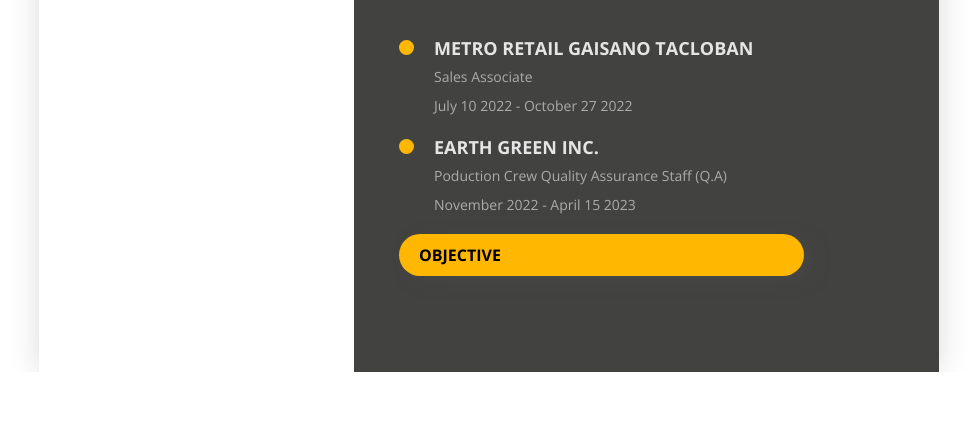
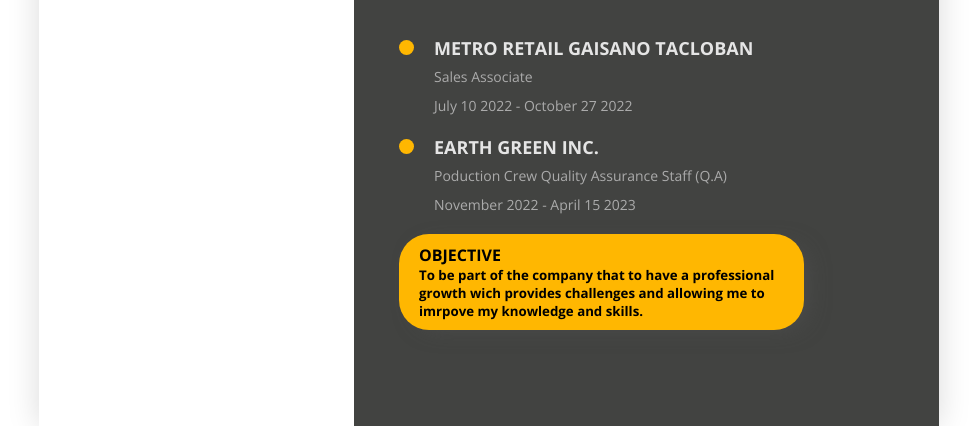
Before and after one commit to jrdelago/John-Rey-Dela-Rosa, a plain HTML site: page index.html in a window 1280 px wide. Shown: the part 1281-1707 px from the top of the page, without its empty margins (151-1128 px from the left). Before the commit the page ends 1653 px from the top, so only its background shows below. Drawn offline with nearby package versions, Linux system fonts and the light colour scheme.

Commit message:
Resume index.html

```diff
--- a/index.html
+++ b/index.html
@@ -213,6 +213,9 @@
             <div class="r-b-sec">
                  <div class="heading r-heading">
                      <h4>OBJECTIVE</h4>
+                     <h5>To be part of the company that to have a professional growth wich provides challenges and allowing me to imrpove my knowledge and skills.</h5>
+                        </div>
+
                         </div>
 
                         </div>
```
